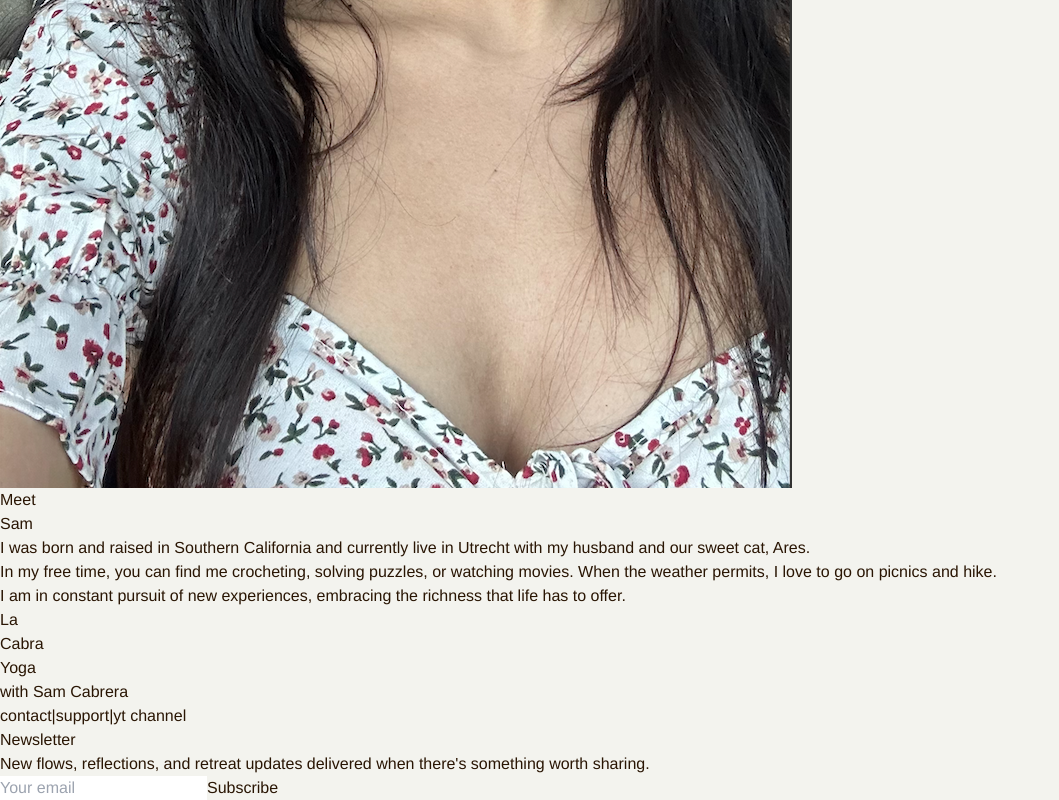
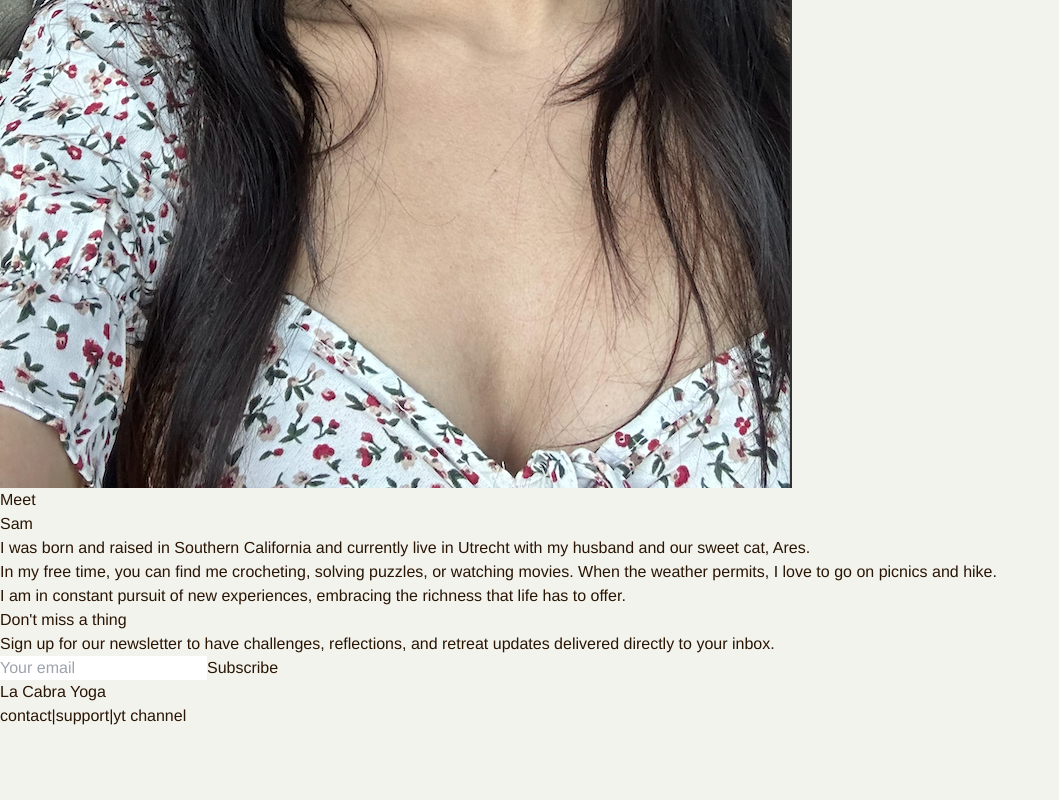
Before and after one commit to samanthacabrera/yoga-site, a React (Vite) app: page / in a window 1280 px wide. Shown: the part 2238-3038 px from the top of the page, without its empty margins (0-1059 px from the left). After the commit the page ends 2966 px from the top, so only its background shows below. Built offline with nearby package versions, Linux system fonts and the light colour scheme; a web font is replaced by a local one.

Commit message:
style newsletter card / footer

```diff
--- a/src/About.jsx
+++ b/src/About.jsx
@@ -14,21 +14,21 @@ export default function About() {
           </div>
         </div>
 
-        <div className="lg:col-span-8 flex flex-col justify-between h-full lg:pl-10">
+        <div className="lg:col-span-8 flex flex-col justify-between h-full lg:pl-10 text-left">
 
           <div className="space-y-10">
 
-            <div className="space-y-5">
-              <p className="uppercase font-medium text-[11px] tracking-[0.35em] text-[#355070]">
+            <div className="space-y-2">
+              <p className="uppercase font-medium text-sm tracking-[0.35em] opacity-80">
                 Meet
               </p>
 
-              <h2 className="text-5xl md:text-7xl tracking-[-0.08em] font-light leading-none text-[#291503]">
+              <h2 className="text-5xl md:text-7xl font-light leading-none text-[#291503]">
                 Sam
               </h2>
             </div>
 
-            <div className="max-w-2xl space-y-8 text-base md:text-lg leading-[1.9] text-black/65">
+            <div className="max-w-2xl space-y-8 text-base md:text-lg leading-[1.9] opacity-80">
 
               <p>
                 I was born and raised in Southern California and currently live
--- a/src/Footer.jsx
+++ b/src/Footer.jsx
@@ -1,90 +1,21 @@
-// export default function Footer() {
-//   return (
-//     <footer className=" w-full min-h-[25vh] flex items-end py-12">
-//       <div className="w-full mx-auto flex flex-col md:flex-row md:justify-between">
-
-//         <div className="hidden md:flex">
-//           La Cabra Yoga
-//         </div>
-
-//         <div className="flex gap-2 self-center">
-//           <a href="mailto:samantha.n.cabrera@gmail.com" className="hover:text-neutral-300 transition">
-//             contact
-//           </a>
-//             <span>|</span>
-//           <a href="https://buymeacoffee.com" target="_blank" className="hover:text-neutral-300 transition">
-//             support
-//           </a>
-//             <span>|</span>
-//           <a href="https://www.youtube.com/" target="_blank" className="hover:text-neutral-300 transition">
-//             yt channel
-//           </a>
-//         </div>
-//       </div>
-//     </footer>
-//   );
-// }
-
 export default function Footer() {
   return (
-    <footer className="min-h-[60vh] py-24 md:py-32 border-t border-[#291503]/10 flex items-end">
-      <div className="w-full grid lg:grid-cols-12 gap-16 items-end">
-
-        <div className="lg:col-span-7 flex flex-col justify-between h-full">
-
-          <div>
-            <h2 className="text-4xl md:text-6xl tracking-[-0.08em] font-light leading-none text-[#291503]">
-             La <br/> Cabra <br/> Yoga
-            </h2>
-            <p className="uppercase text-[11px] tracking-[0.35em] opacity-80 mt-8">
-            with Sam Cabrera
-            </p>
-          </div>
-
-          <div className="flex flex-wrap gap-3 text-black/60 mt-16">
-            <a href="mailto:samantha.n.cabrera@gmail.com">
-              contact
-            </a>
-
-            <span>|</span>
-
-            <a
-              href="https://buymeacoffee.com"
-              target="_blank"
-              rel="noreferrer"
-            >
-              support
-            </a>
-
-            <span>|</span>
-
-            <a
-              href="https://youtube.com"
-              target="_blank"
-              rel="noreferrer"
-            >
-              yt channel
-            </a>
-          </div>
-
-        </div>
-
-        <div className="self-start lg:col-span-5">
-
-          <p className="uppercase text-[11px] tracking-[0.35em] text-[#355070] mb-4">
-            Newsletter
+    <footer className="w-full min-h-[25vh] flex flex-col items-end py-24">
+      <div className="w-full bg-[#c4dfe9] rounded-lg px-8 py-16 md:px-16 md:py-24 mb-64 relative">
+          <div className="absolute top-10 right-12 w-[300px] h-[300px] bg-amber-300/30 blur-3xl rounded-full" />
+          <p className="text-5xl md:text-6xl leading-loose tracking-tight mb-8">
+            Don't miss a thing
           </p>
 
-          <p className="text-black/65 leading-relaxed max-w-sm mb-10">
-            New flows, reflections, and retreat updates delivered when
-            there's something worth sharing.
+          <p className="leading-relaxed">
+            Sign up for our newsletter to have challenges, reflections, and retreat updates delivered directly to your inbox.
           </p>
 
           <form className="space-y-4">
             <input
               type="email"
               placeholder="Your email"
-              className="w-full bg-transparent border-b border-[#291503]/30 py-4 outline-none placeholder:text-black/40"
+              className="w-full bg-transparent border-b border-[#291503]/30 pt-6 pb-2 outline-none placeholder:text-black/40"
             />
 
             <button
@@ -96,7 +27,25 @@ export default function Footer() {
           </form>
 
         </div>
+      <div className="w-full mx-auto flex flex-col md:flex-row md:justify-between">
 
+        <div className="hidden md:flex">
+          La Cabra Yoga
+        </div>
+
+        <div className="flex gap-2 self-center">
+          <a href="mailto:samantha.n.cabrera@gmail.com" className="hover:italic transition">
+            contact
+          </a>
+            <span>|</span>
+          <a href="https://buymeacoffee.com" target="_blank" className="hover:italic transition">
+            support
+          </a>
+            <span>|</span>
+          <a href="https://www.youtube.com/" target="_blank" className="hover:italic transition">
+            yt channel
+          </a>
+        </div>
       </div>
     </footer>
   );
--- a/src/Hero.jsx
+++ b/src/Hero.jsx
@@ -39,7 +39,7 @@ export default function Hero() {
       </div>
 
       <div className="lg:col-span-4 grid grid-cols-1 gap-6">
-        <div className="bg-[#c35d31] text-white rounded-lg p-8 min-h-[170px] flex flex-col justify-between">
+        <div className="bg-[#355070] text-white rounded-lg p-8 min-h-[170px] flex flex-col justify-between">
           <div>
             <p className="uppercase text-xs tracking-[0.25em] mb-6">
               Flows
```
